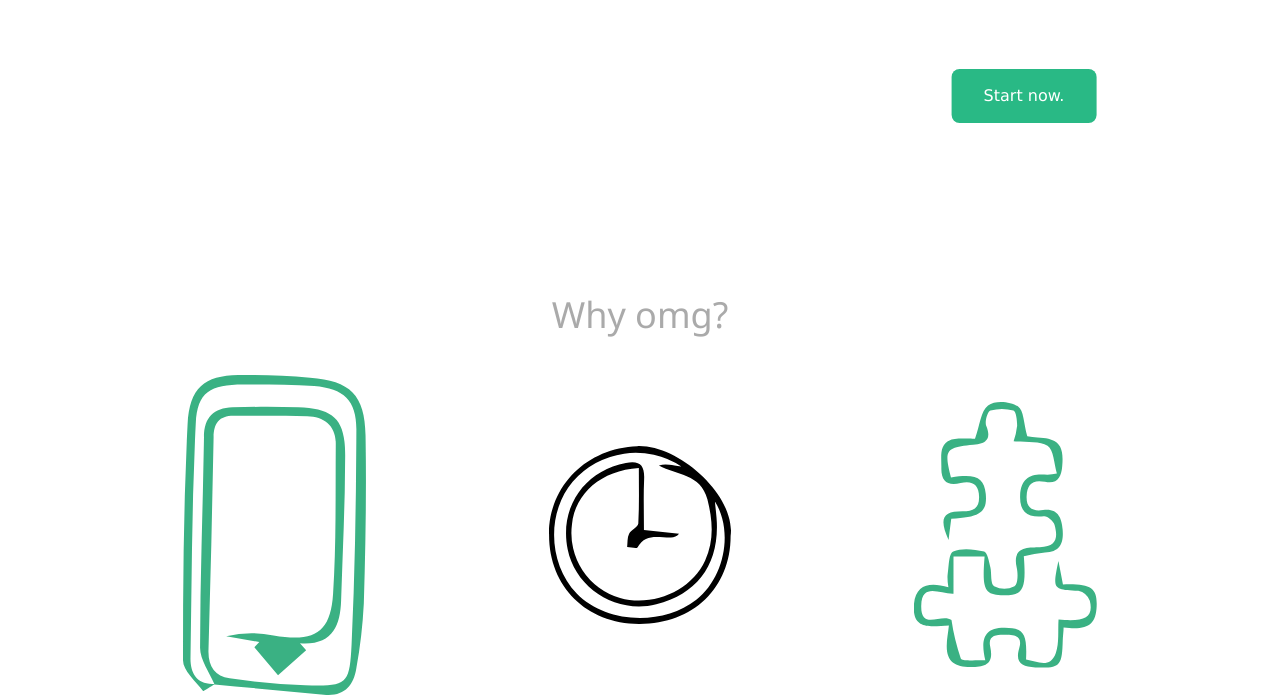
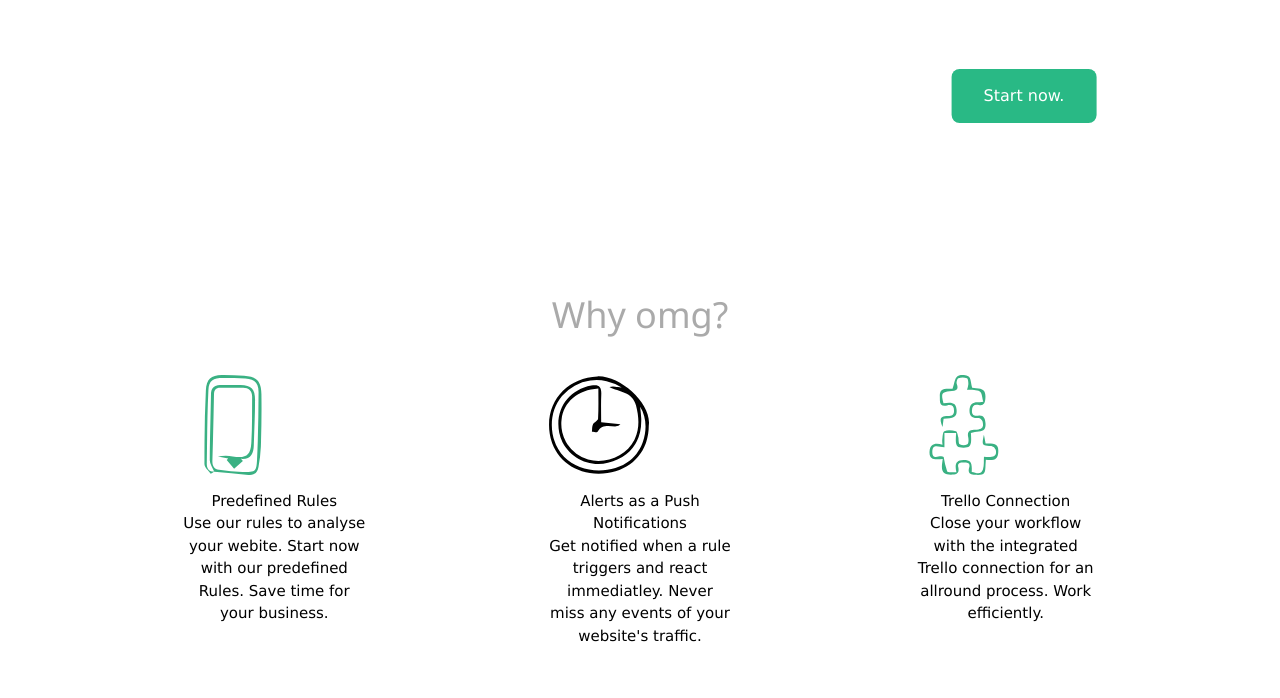
Before and after one commit to qurixomg/webpage, a plain HTML site: page index.html in a window 1280 px wide. Shown: the part 322-1020 px from the top of the page. Drawn offline with nearby package versions, Linux system fonts and the light colour scheme.

Commit message:
resized icons

```diff
--- a/index.html
+++ b/index.html
@@ -166,11 +166,11 @@
 <br>
 <div class="container2">
 <p></p>
-    <img src='mobile icon.svg' width=100% height=100%>
+    <img src='mobile icon.svg' width=100px height=100px>
 <p></p>
-    <img src='clock icon.svg' width=100% height=100%>
+    <img src='clock icon.svg' width=100px% height=100px%>
 <p></p>
-    <img src='connection icon.svg' width=100% height=100%>
+    <img src='connection icon.svg' width=100px% height=100px%>
 <p></p>
 <p></p>
 
```
